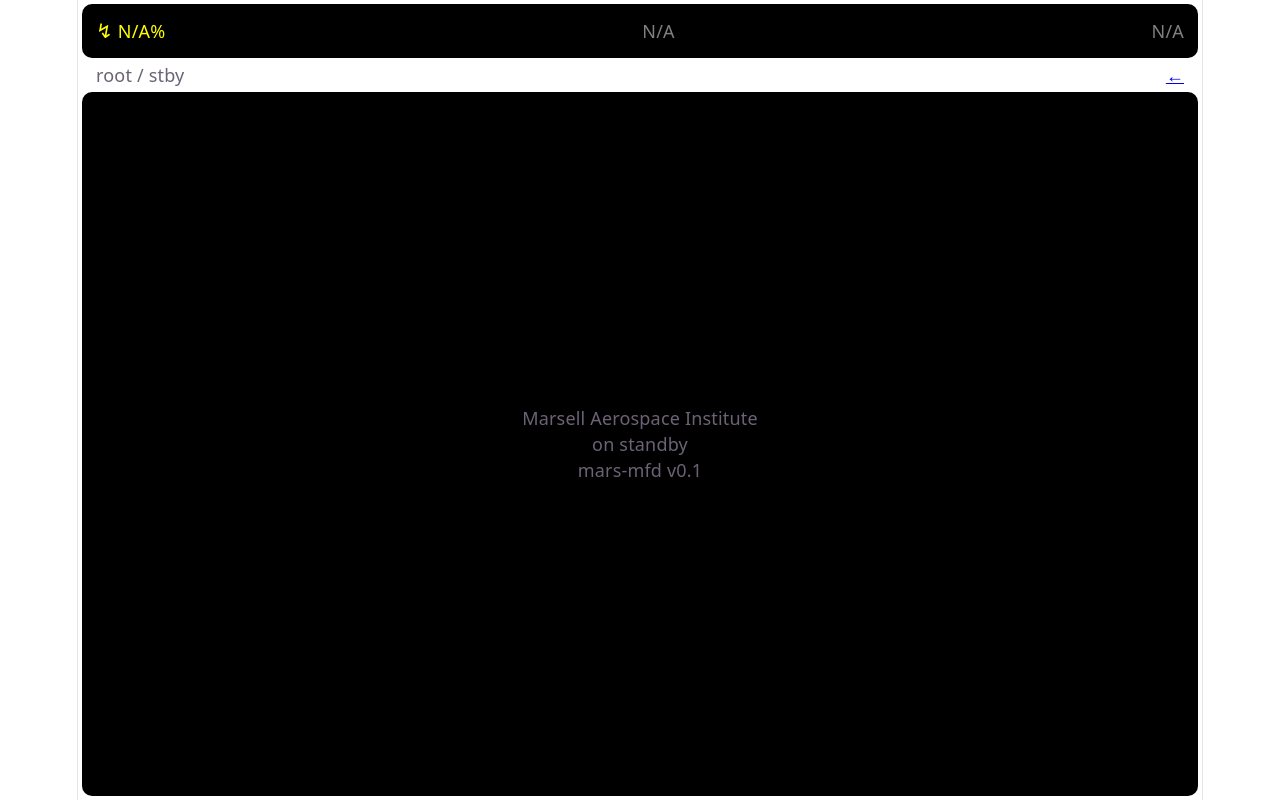
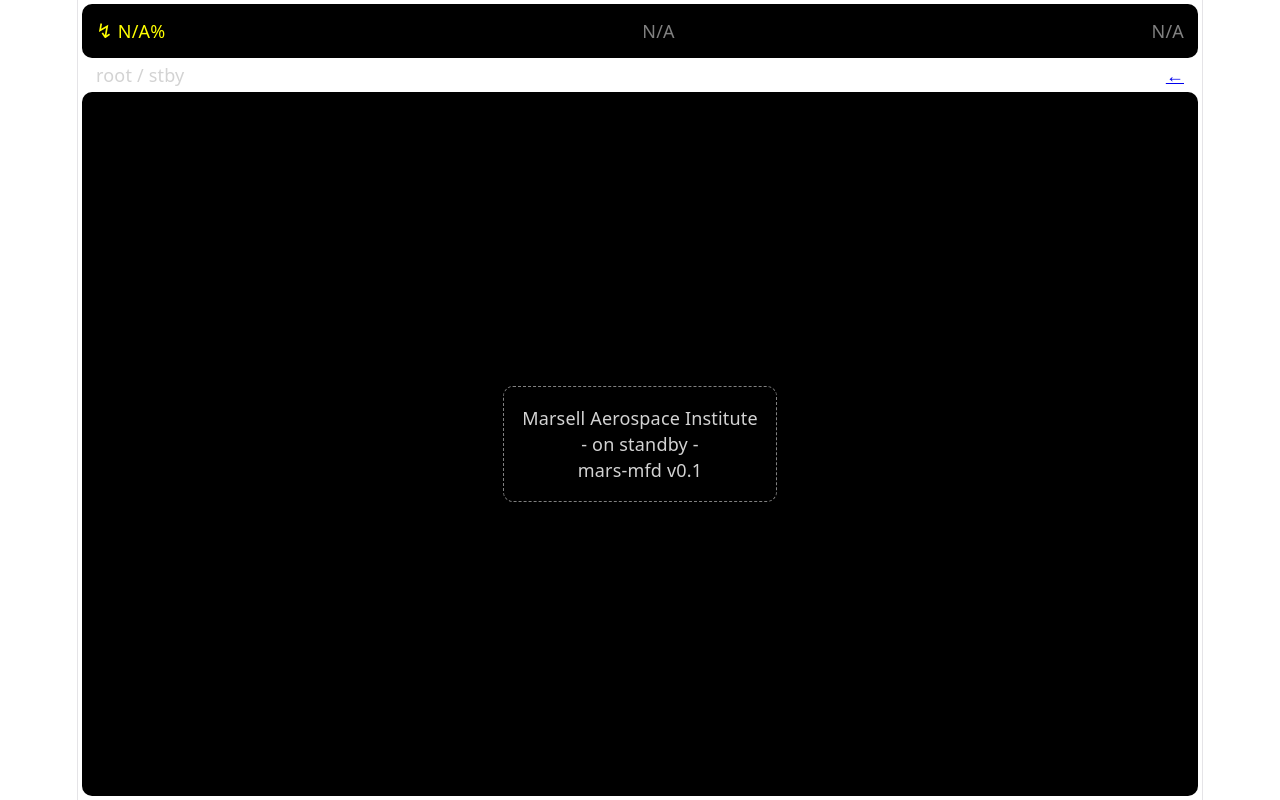
Before and after one commit to MRBT7274/mars-mfd, a React (Vite) app in the folder mars-mfd/: page /stby in a window 1280 px wide. Built offline with nearby package versions, Linux system fonts and the light colour scheme; no server answers.

Commit message:
style: made standby prettier

```diff
--- a/mars-mfd/src/components/Standby.tsx
+++ b/mars-mfd/src/components/Standby.tsx
@@ -1,15 +1,22 @@
 function Standby() {
     return(
         <>
-            <div className="box-body" style={{alignItems: "center"}}>
+            <div className="box-body" style={{alignItems: "center", color: "light"}}>
+                <div style={{
+                    borderWidth: "1.5px", borderStyle: "dashed", borderColor: "gray", borderRadius: "10px",
+                    padding: "1rem"
+                }}>
+                    <div style={{color: "lightgray"}}>
                         <div>
                             Marsell Aerospace Institute
                         </div>
                         <div>
-                    on standby
+                            - on standby -
                         </div>
                         <div>
                             mars-mfd v0.1
+                        </div>
+                    </div>
                 </div>
             </div>
         </>
--- a/mars-mfd/src/components/Styles.css
+++ b/mars-mfd/src/components/Styles.css
@@ -21,6 +21,7 @@
 }
 
 .dir {
+    color: lightgray;
     text-align: left;
     margin-left: 1rem;
     margin-right: 1rem;
```
Lines whose indentation alone changed are shown as unchanged.
